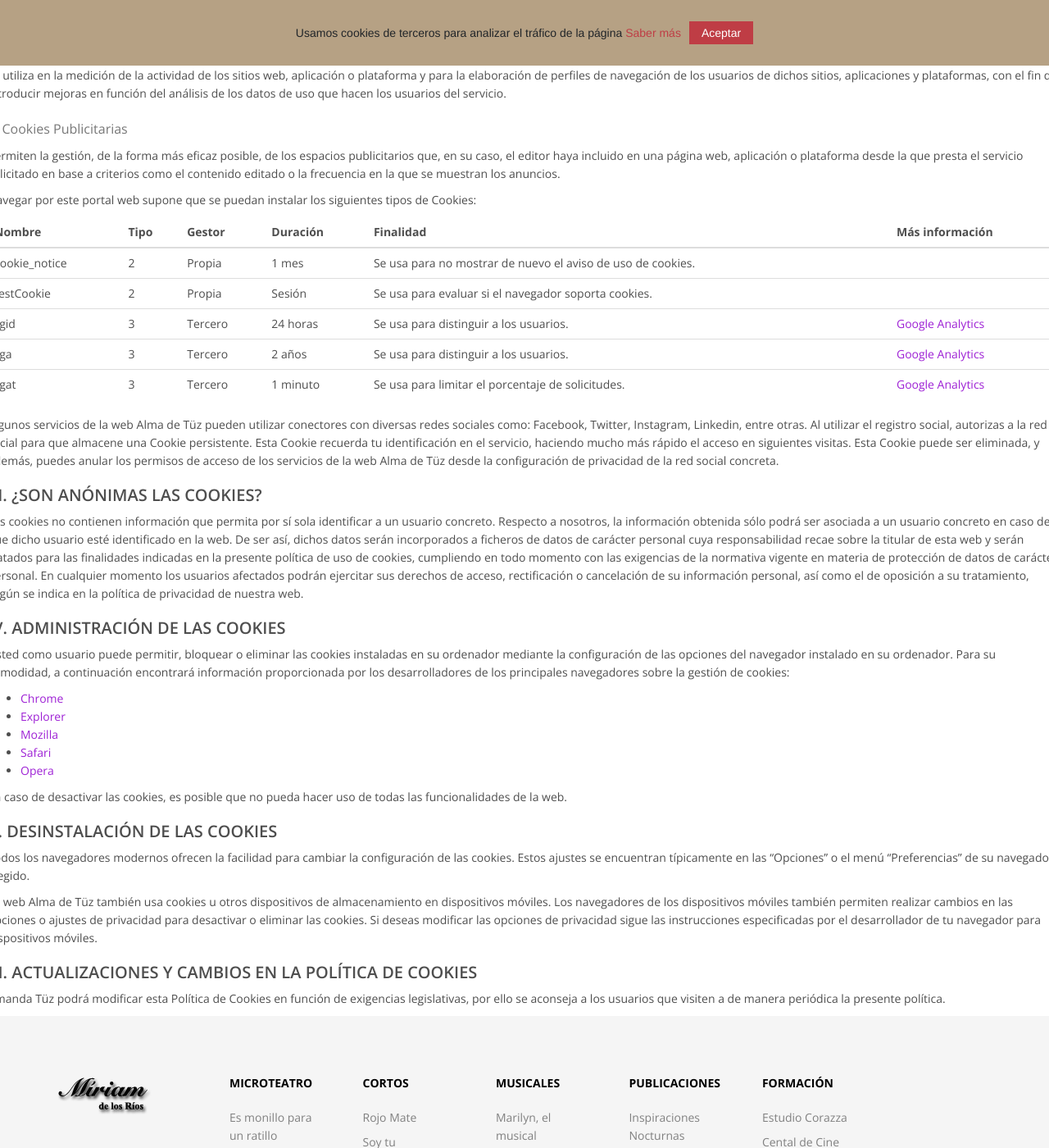
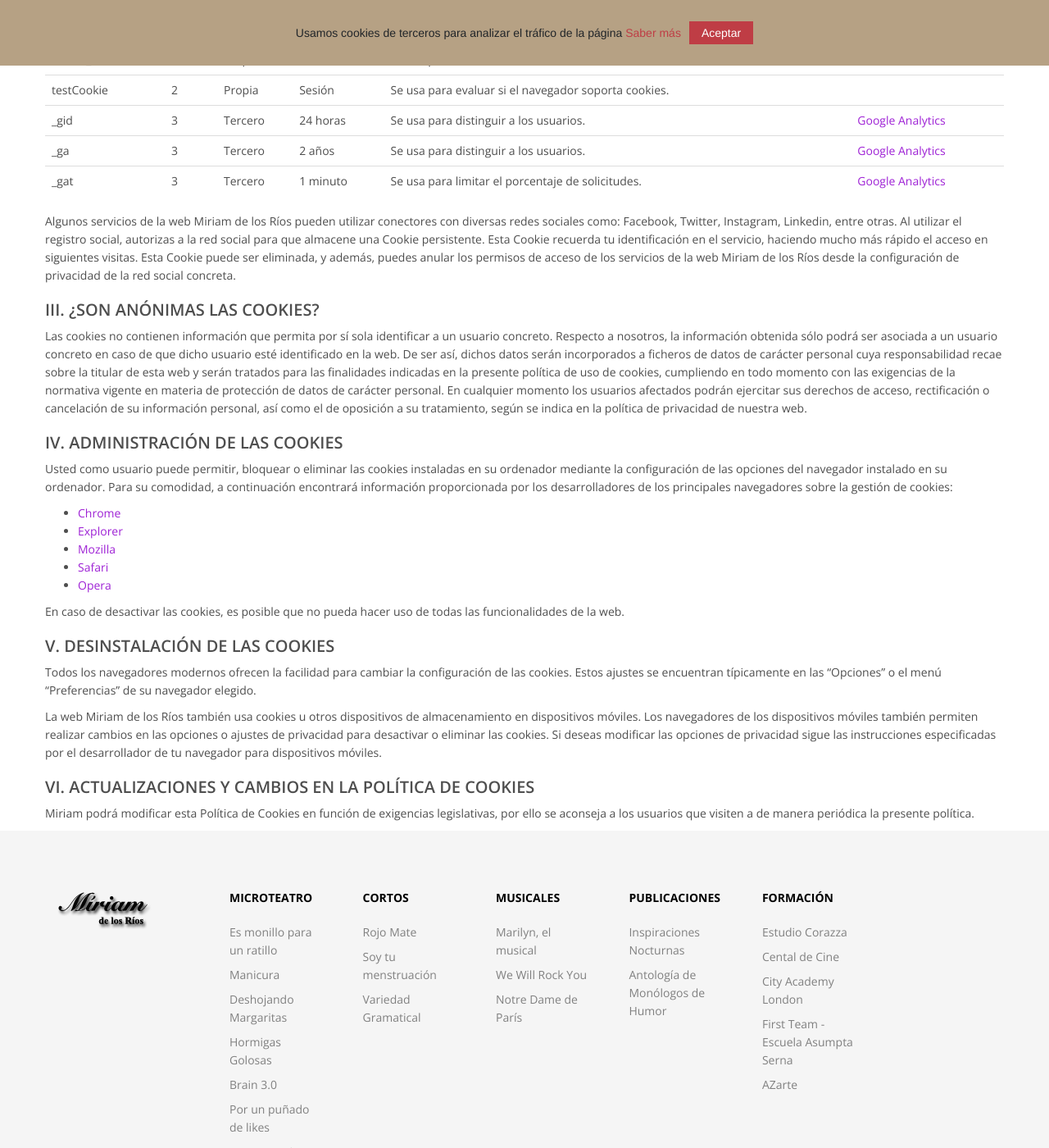
Before and after one commit to miriamdelosrios/miriamdelosrios.github.io, a Jekyll site: the page built from legal/cookies.md, in a window 1280 px wide and 1400 px high, scrolled down 1288 px. Shown: the whole window at 82% size. Built offline with Jekyll 4.4.1, drawn with Linux system fonts in a browser that asks for light colours; some of the changed text lies outside the part shown.

Commit message:
Legal texts

```diff
--- a/_layouts/legal.html
+++ b/_layouts/legal.html
@@ -2,15 +2,15 @@
 layout: default
 ---
 
-<div class="container-fluid p-3 text-center">
+<div class="container text-center">
 <div class="row">
 <div class="col">
-    <img src="/assets/images/icon_white.png" alt="Alma de Tüz">
+    <img src="/assets/images/logo-black.png" alt="Miriam de los Ríos">
 </div>
 </div>
 </div>
 
-<div class="container-fluid text-soft-white p-5">
+<div class="container text-soft-white">
 <div class="row">
 <div class="col">
 
--- a/legal/cookies.md
+++ b/legal/cookies.md
@@ -4,9 +4,9 @@
 ---
 # Política de cookies
 
-La página web www.almadetuz.com cuya titularidad es de Amanda Fdez. Bartolomé (en adelante, Amanda Tüz), utiliza cookies cuando un usuario navega por las mismas. En caso de utilizar nuestras web sin proceder a la desactivación de las cookies, usted manifiesta su consentimiento para la instalación de las mismas.
+La página web www.miriamdelosrios.es cuya titularidad es de Miriam de los Ríos (en adelante, Miriam), utiliza cookies cuando un usuario navega por las mismas. En caso de utilizar nuestras web sin proceder a la desactivación de las cookies, usted manifiesta su consentimiento para la instalación de las mismas.
 
-Amanda Tüz, en cumplimiento de lo previsto en el artículo 22.2 de la Ley 34/2002, de 11 de julio, de servicios de la sociedad de la información y de comercio electrónico (LSSICE), modificada por el Real Decreto-Ley 13/2012, de 30 de marzo, que traspone al ordenamiento jurídico español la Directiva 2002/58/CE, relativa al tratamiento de los datos personales y a la protección de la intimidad en el sector de las comunicaciones electrónicas, le informa lo siguiente:
+Miriam, en cumplimiento de lo previsto en el artículo 22.2 de la Ley 34/2002, de 11 de julio, de servicios de la sociedad de la información y de comercio electrónico (LSSICE), modificada por el Real Decreto-Ley 13/2012, de 30 de marzo, que traspone al ordenamiento jurídico español la Directiva 2002/58/CE, relativa al tratamiento de los datos personales y a la protección de la intimidad en el sector de las comunicaciones electrónicas, le informa lo siguiente:
 
 ## I. DEFINICIÓN Y FUNCIÓN DE LAS COOKIES
 
@@ -22,7 +22,7 @@
 Por otro lado, según quien sea la entidad que gestione el equipo o dominio desde donde se envían las cookies y trate los datos que se obtengan, podemos distinguir entre Cookies propias y de terceros.
 
 - Las Cookies propias son aquellas Cookies que son enviadas a tu ordenador y gestionadas exclusivamente por nosotros para el mejor funcionamiento del Sitio Web. La información que recabamos se emplea para mejorar la calidad de nuestro servicio y tu experiencia como usuario.
-- Las Cookies de terceros son aquellas establecidas por un dominio diferente de nuestro Sitio Web: Google Analytics, Google Adsense, Double Clic, Webtrekk. Desde la web de Alma de Tüz no podemos acceder a los datos almacenados en las cookies de terceros.
+- Las Cookies de terceros son aquellas establecidas por un dominio diferente de nuestro Sitio Web: Google Analytics, Google Adsense, Double Clic, Webtrekk. Desde la web de Miriam de los Ríos no podemos acceder a los datos almacenados en las cookies de terceros.
 
 Por último, dependiendo de su funcionalidad y tipología se pueden dividir en:
 
@@ -96,7 +96,7 @@
     </tr>
 </tbody></table>
 
-Algunos servicios de la web Alma de Tüz pueden utilizar conectores con diversas redes sociales como: Facebook, Twitter, Instagram, Linkedin, entre otras. Al utilizar el registro social, autorizas a la red social para que almacene una Cookie persistente. Esta Cookie recuerda tu identificación en el servicio, haciendo mucho más rápido el acceso en siguientes visitas. Esta Cookie puede ser eliminada, y además, puedes anular los permisos de acceso de los servicios de la web Alma de Tüz desde la configuración de privacidad de la red social concreta.
+Algunos servicios de la web Miriam de los Ríos pueden utilizar conectores con diversas redes sociales como: Facebook, Twitter, Instagram, Linkedin, entre otras. Al utilizar el registro social, autorizas a la red social para que almacene una Cookie persistente. Esta Cookie recuerda tu identificación en el servicio, haciendo mucho más rápido el acceso en siguientes visitas. Esta Cookie puede ser eliminada, y además, puedes anular los permisos de acceso de los servicios de la web Miriam de los Ríos desde la configuración de privacidad de la red social concreta.
 
 ## III. ¿SON ANÓNIMAS LAS COOKIES?
 
@@ -118,8 +118,8 @@
 
 Todos los navegadores modernos ofrecen la facilidad para cambiar la configuración de las cookies. Estos ajustes se encuentran típicamente en las “Opciones” o el menú “Preferencias” de su navegador elegido.
 
-La web Alma de Tüz también usa cookies u otros dispositivos de almacenamiento en dispositivos móviles. Los navegadores de los dispositivos móviles también permiten realizar cambios en las opciones o ajustes de privacidad para desactivar o eliminar las cookies. Si deseas modificar las opciones de privacidad sigue las instrucciones especificadas por el desarrollador de tu navegador para dispositivos móviles.
+La web Miriam de los Ríos también usa cookies u otros dispositivos de almacenamiento en dispositivos móviles. Los navegadores de los dispositivos móviles también permiten realizar cambios en las opciones o ajustes de privacidad para desactivar o eliminar las cookies. Si deseas modificar las opciones de privacidad sigue las instrucciones especificadas por el desarrollador de tu navegador para dispositivos móviles.
 
 ## VI. ACTUALIZACIONES Y CAMBIOS EN LA POLÍTICA DE COOKIES
 
-Amanda Tüz podrá modificar esta Política de Cookies en función de exigencias legislativas, por ello se aconseja a los usuarios que visiten a de manera periódica la presente política.
+Miriam podrá modificar esta Política de Cookies en función de exigencias legislativas, por ello se aconseja a los usuarios que visiten a de manera periódica la presente política.
```
Also changed, not shown: legal/privacidad.md (+15 -15 lines), 1 other file.
